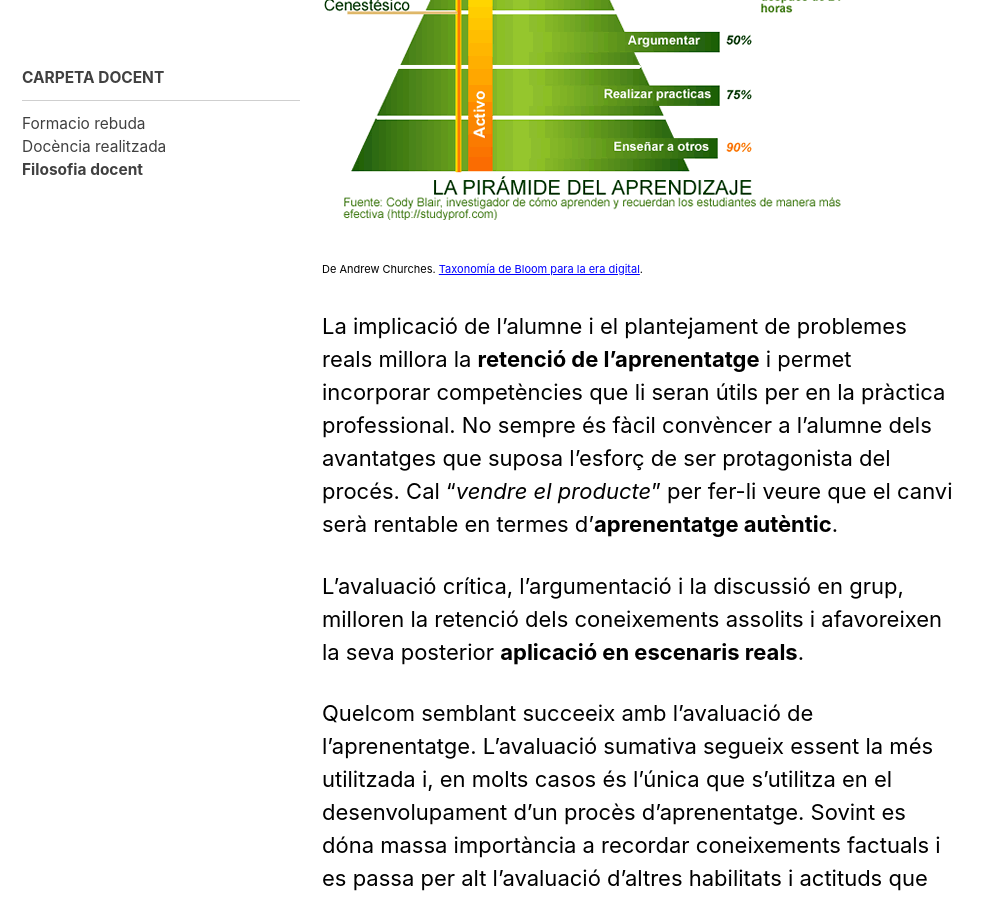
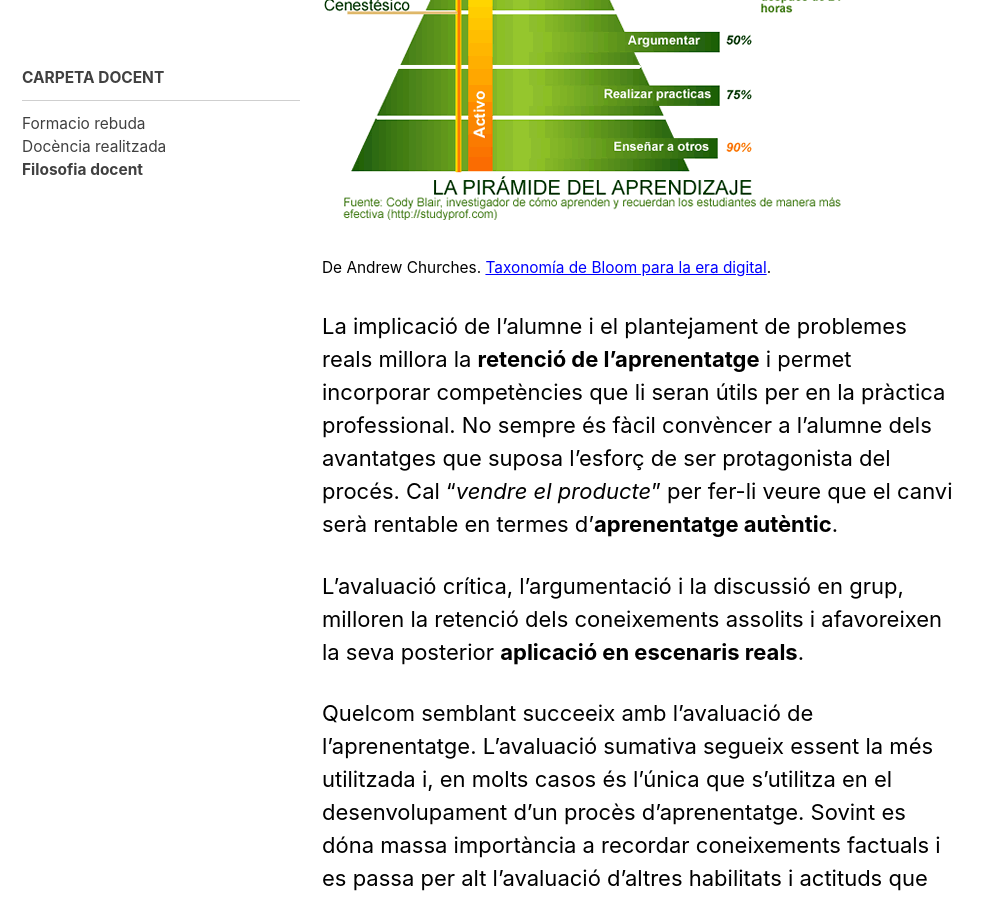
Before and after one commit to jepcastel/github.io, a Jekyll site: the page built from _carpeta/03Filosofia-docent.md, in a window 1280 px wide and 900 px high, scrolled down 1604 px. Shown: the whole window, without its empty margins (0-993 px from the left). Built offline with Jekyll 4.4.1, drawn with Linux system fonts in a browser that asks for light colours; nearby versions of some CDN libraries.

Commit message:
Update 03Filosofia-docent.md

```diff
--- a/_carpeta/03Filosofia-docent.md
+++ b/_carpeta/03Filosofia-docent.md
@@ -17,7 +17,7 @@ Al marge de les teories d'aprenentatge en que es basi l'estratègia docent, hi h
 
 ![Piràmide d'aprenentatge](/assets/images/piramideaprenentatge.png)
 
-<span style="font-size:50%">De Andrew Churches. <a href="http://eduteka.icesi.edu.co/articulos/TaxonomiaBloomDigital" target="_blank">Taxonomía de Bloom para la era digital</a>.</span>
+<span style="font-size:70%">De Andrew Churches. <a href="http://eduteka.icesi.edu.co/articulos/TaxonomiaBloomDigital" target="_blank">Taxonomía de Bloom para la era digital</a>.</span>
 
 La implicació de l'alumne i el plantejament de problemes reals millora la **retenció de l'aprenentatge** i permet incorporar competències que li seran útils per en la pràctica professional. No sempre és fàcil convèncer a l'alumne dels avantatges que suposa l'esforç de ser protagonista del procés. Cal "_vendre el producte_" per fer-li veure que el canvi serà rentable en termes d'**aprenentatge autèntic**.
 
```
